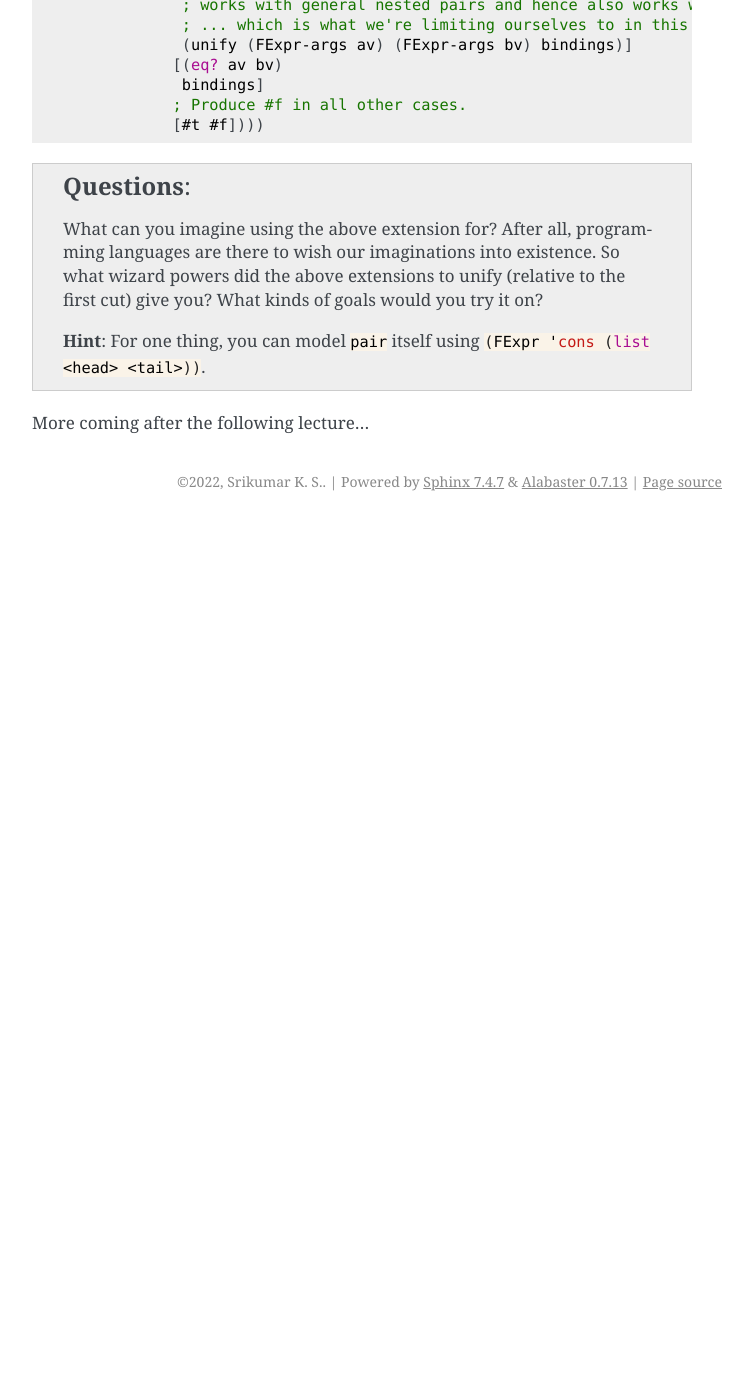
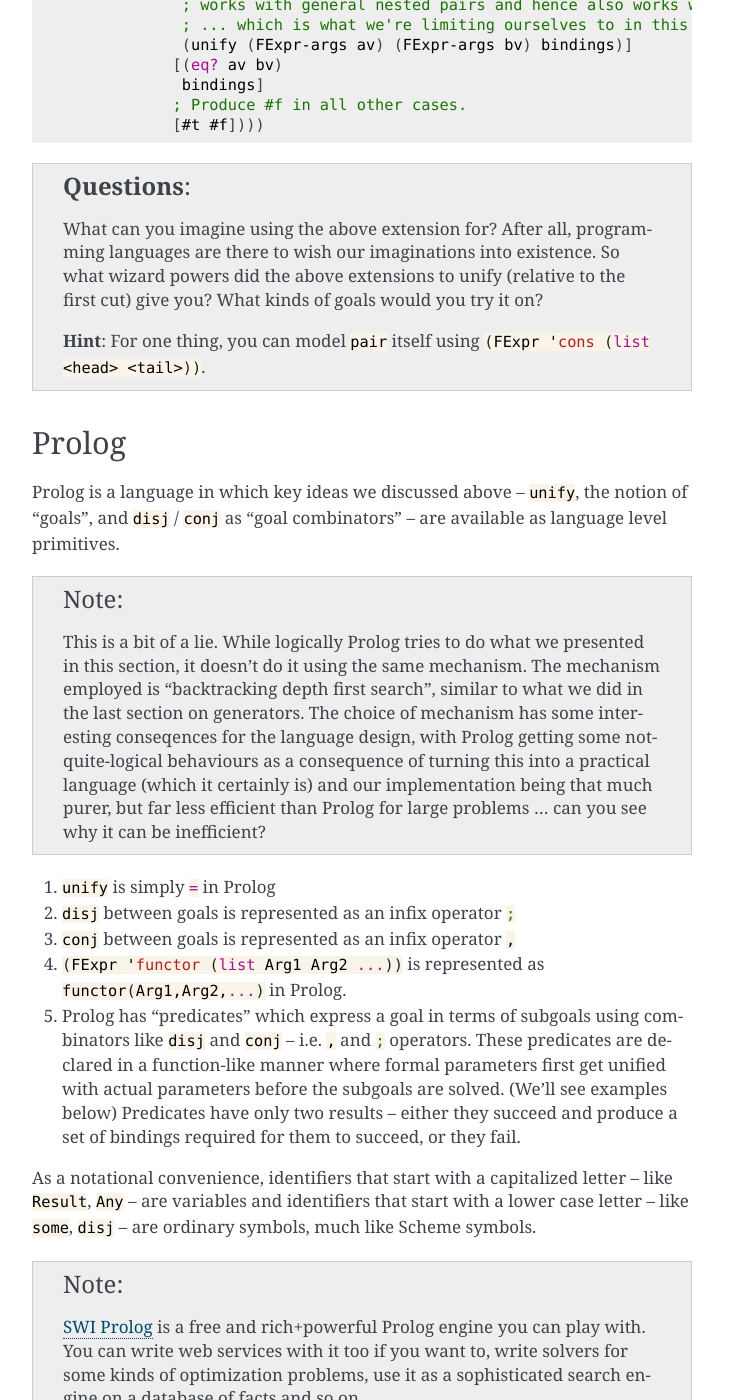
Before and after one commit to kreauniv/comp308, a Sphinx documentation site: the page built from source/appsem.rst, in a window 1280 px wide and 1400 px high, scrolled down 8996 px. Shown: the whole window, without its empty margins (388-1140 px from the left). Built offline with Sphinx 7.4.7, drawn with Linux system fonts in a browser that asks for light colours; before the commit the page ends 9517 px from its top, so only the background shows below that; some of the changed text lies outside the part shown.

Commit message:
Added prolog notes

```diff
--- a/source/appsem.rst
+++ b/source/appsem.rst
@@ -463,4 +463,143 @@ two functors. We want the fields to match in count. i.e. We're going to demand t
     **Hint**: For one thing, you can model :rkt:`pair` itself using
     :rkt:`(FExpr 'cons (list <head> <tail>))`.
 
-More coming after the following lecture...
+Prolog
+------
+
+Prolog is a language in which key ideas we discussed above -- :rkt:`unify`, the
+notion of "goals", and :rkt:`disj` / :rkt:`conj` as "goal combinators" -- are
+available as language level primitives.
+
+.. note:: This is a bit of a lie. While logically Prolog tries to do what we
+   presented in this section, it doesn't do it using the same mechanism. The
+   mechanism employed is "backtracking depth first search", similar to what we
+   did in the last section on generators. The choice of mechanism has some
+   interesting conseqences for the language design, with Prolog getting some
+   not-quite-logical behaviours as a consequence of turning this into a
+   practical language (which it certainly is) and our implementation being that
+   much purer, but far less efficient than Prolog for large problems ... can
+   you see why it can be inefficient?
+
+1. :rkt:`unify` is simply :rkt:`=` in Prolog
+
+2. :rkt:`disj` between goals is represented as an infix operator :rkt:`;`
+
+3. :rkt:`conj` between goals is represented as an infix operator :rkt:`,`
+
+4. :rkt:`(FExpr 'functor (list Arg1 Arg2 ...))` is represented as
+   :rkt:`functor(Arg1,Arg2,...)` in Prolog.
+
+5. Prolog has "predicates" which express a goal in terms of subgoals using
+   combinators like :rkt:`disj` and :rkt:`conj` -- i.e. :rkt:`,` and :rkt:`;`
+   operators. These predicates are declared in a function-like manner where
+   formal parameters first get unified with actual parameters before the
+   subgoals are solved. (We'll see examples below) Predicates have only
+   two results -- either they succeed and produce a set of bindings required
+   for them to succeed, or they fail.
+
+As a notational convenience, identifiers that start with a capitalized letter
+-- like :rkt:`Result`, :rkt:`Any` -- are variables and identifiers that start
+with a lower case letter -- like :rkt:`some`, :rkt:`disj` -- are ordinary
+symbols, much like Scheme symbols.
+
+.. note:: `SWI Prolog`_ is a free and rich+powerful Prolog engine you can play
+   with. You can write web services with it too if you want to, write solvers
+   for some kinds of optimization problems, use it as a sophisticated search
+   engine on a database of facts and so on.
+
+.. _SWI Prolog: https://www.swi-prolog.org/
+
+Examples
+~~~~~~~~
+
+Consider the following block of code. Place it in a file named :rkt:`presence.pl`.
+Then run :rkt:`swipl` and on the REPL type :rkt:`[presence].` (including the period
+at the end), followed by return key. Now the module is loaded for you to play with.
+
+.. code-block:: prolog
+
+    :- module(presence, [is_in/2]). % A standard module declaration. Ignore this for now.
+
+    % Declare some facts. Facts are simply predicates that are declared to be true.
+    is_in(srikumar, chennai).
+    is_in(chennai, tamilnadu).
+    is_in(tamilnadu, india).
+
+    % This predicate depends on other subgoals being met.
+    % Here we're saying that is A is in C and C is in B, then A is in B.
+    is_in(A, B) :-
+        is_in(A, C), % NOTE: comma here means "conjunction" -- i.e. "and".
+        is_in(C, B).
+
+
+After loading the module, try the following in the REPL -
+
+.. code-block::
+
+    % is_in(tamilnadu, chennai).
+    false
+
+    % is_in(chennai, X).
+    X = tamilnadu <hit ; for other possible answers>
+    X = india <hit ; now>
+
+    % is_in(X, tamilnadu).
+    X = chennai;
+    X = srikumar
+
+So you can see it can provide all permissible answers to the questions you ask,
+and much of this is based on :rkt:`unify`, :rkt:`disj` and :rkt:`conj` as
+language primitives!
+
+You can play with Prolog's unification right on the REPL -
+
+.. code-block::
+
+    % A = 5.
+    % 5 = A.
+    % some(X) = some(other).
+    % [1,2,B] = [A,2,C]. % We have Prolog lists on both sides here.
+    % A + B = 2 + 3.  % Surprise! Why? Find out through experiments.
+    % A + B = 5 - 3.  % Surprise! Why? Find out through experiments.
+    % plus(num(5), minus(num(10),num(1))) = plus(A, minus(num(10),B))
+
+
+Prolog-based interpreter
+~~~~~~~~~~~~~~~~~~~~~~~~
+
+We can actually build our calculator language in Prolog like below --
+
+.. code-block:: prolog
+
+    :- module(interp, [interp/2]).
+
+    interp(num(X), Result) :-
+        Result = X.
+
+    interp(add(A, B), Result) :-
+        interp(A, RA),
+        interp(B, RB),
+        Result is RA + RB. % Note "is" instead of "=" actually does calculation.
+
+    interp(sub(A, B), Result) :-
+        interp(A, RA),
+        interp(B, RB),
+        Result is RA - RB.
+
+    interp(mul(A, B), Result) :-
+        interp(A, RA),
+        interp(B, RB),
+        Result is RA * RB.
+
+
+.. admonition:: **Exercise**
+
+    Study the above Prolog module source and compare it with our Scheme based interpreter
+    for the arithmetic language. How is the recursive evaluation handled in both places?
+    See how we use unification here where we used :rkt:`match` in Racket?
+
+Now try the following after loading the above module.
+
+.. code-bock::
+
+    % interp(add(num(10), mul(num(3), num(4))), Result).
```
